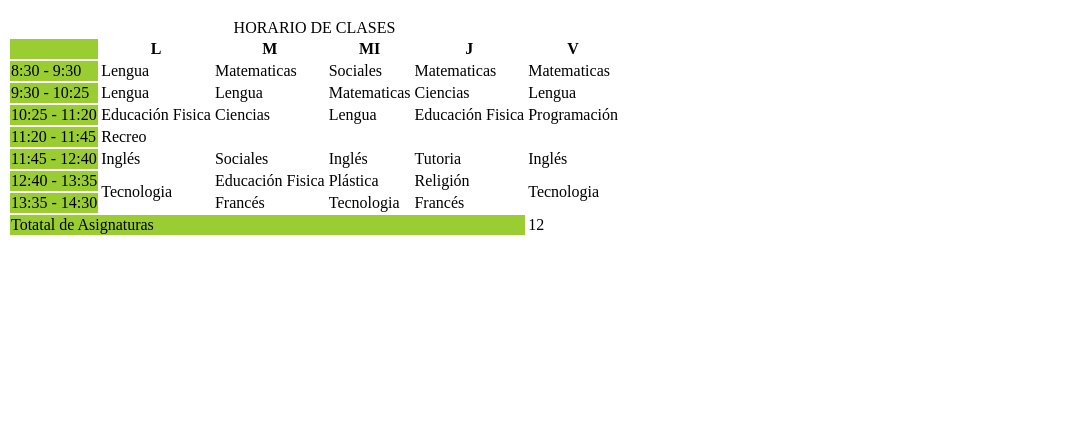
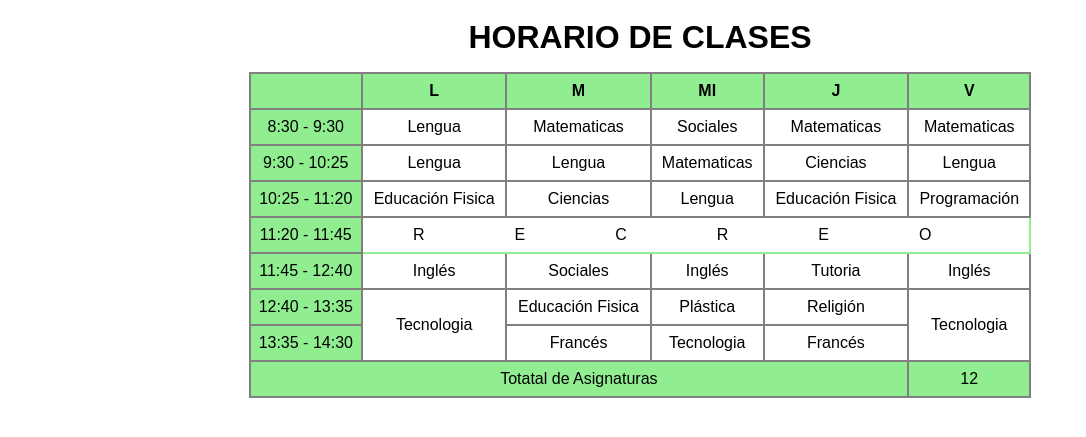
Before and after one commit to Edwin4313/Curso-de-Desarrollo-Web, a plain HTML site: page 1.- Curso de Html/6_Tablas/Clase_3_Seleccion_de_columnas.html in a window 1280 px wide. Shown: the part 61-498 px from the top of the page, without its empty margins (0-1086 px from the left). Drawn offline with Linux system fonts and the light colour scheme.

Commit message:
Fin de Seccion Tabla - 11:55

```diff
--- a/1.- Curso de Html/6_Tablas/Clase_3_Seleccion_de_columnas.html
+++ b/1.- Curso de Html/6_Tablas/Clase_3_Seleccion_de_columnas.html
@@ -7,14 +7,40 @@
     <title>Clase 3 Selección de Columnas</title>
 
     <style>
-        /*
-        td{
-            background-color: steelblue;
+        table{
+            font-family: sans-serif;
+            border: 2px solid grey;
+            border-collapse: collapse;
+            text-align: center;
+            margin-left: auto;
+            margin-right: auto;
         }
-        */
-        col{
-            background-color: yellowgreen;
+
+        caption{
+            font-size: 2rem;
+            font-weight: bold;
+            margin-bottom: 1rem;
         }
+
+        th,
+        td {
+            border: 2px solid grey;
+            padding: .5rem;
+        }
+
+        tr:nth-child(4) td:nth-child(2){
+            border-color: lightgreen;
+            letter-spacing: 90px;
+            padding-left: 50px;
+            text-transform: uppercase;
+        }
+
+        td:first-child,
+        th,
+        tfoot{
+            background-color: lightgreen;
+        }
+
     </style>
 </head>
 <body>
@@ -22,7 +48,8 @@
     <table>
         <caption>HORARIO DE CLASES</caption>
         <colgroup>
-            <col>
+            <col> <!-- equivale a la primera columna -->
+            <col> <!-- equivale a la segunda columna -->
         </colgroup>
         <!-- Dias de clases -->
         <thead>
```
